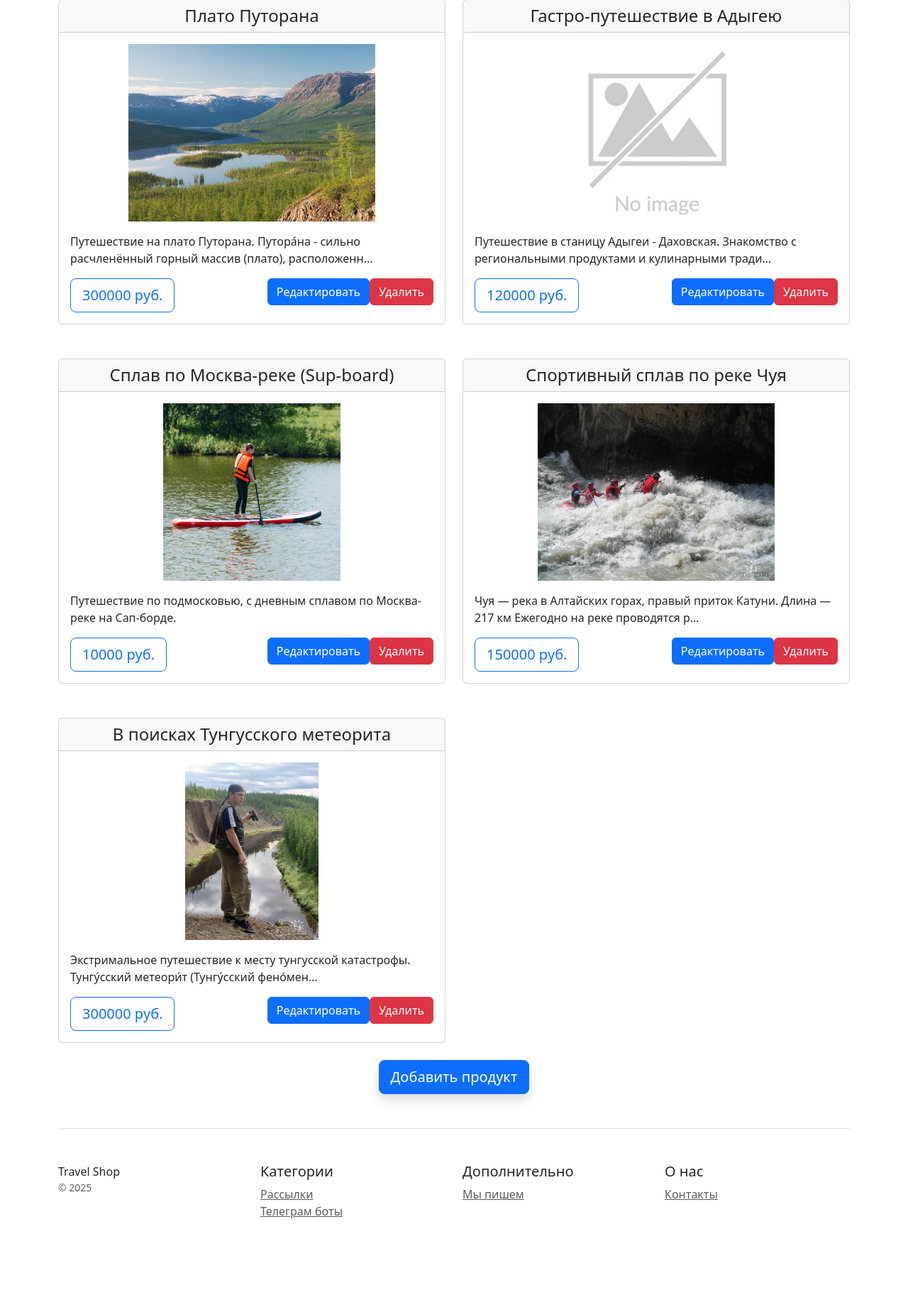
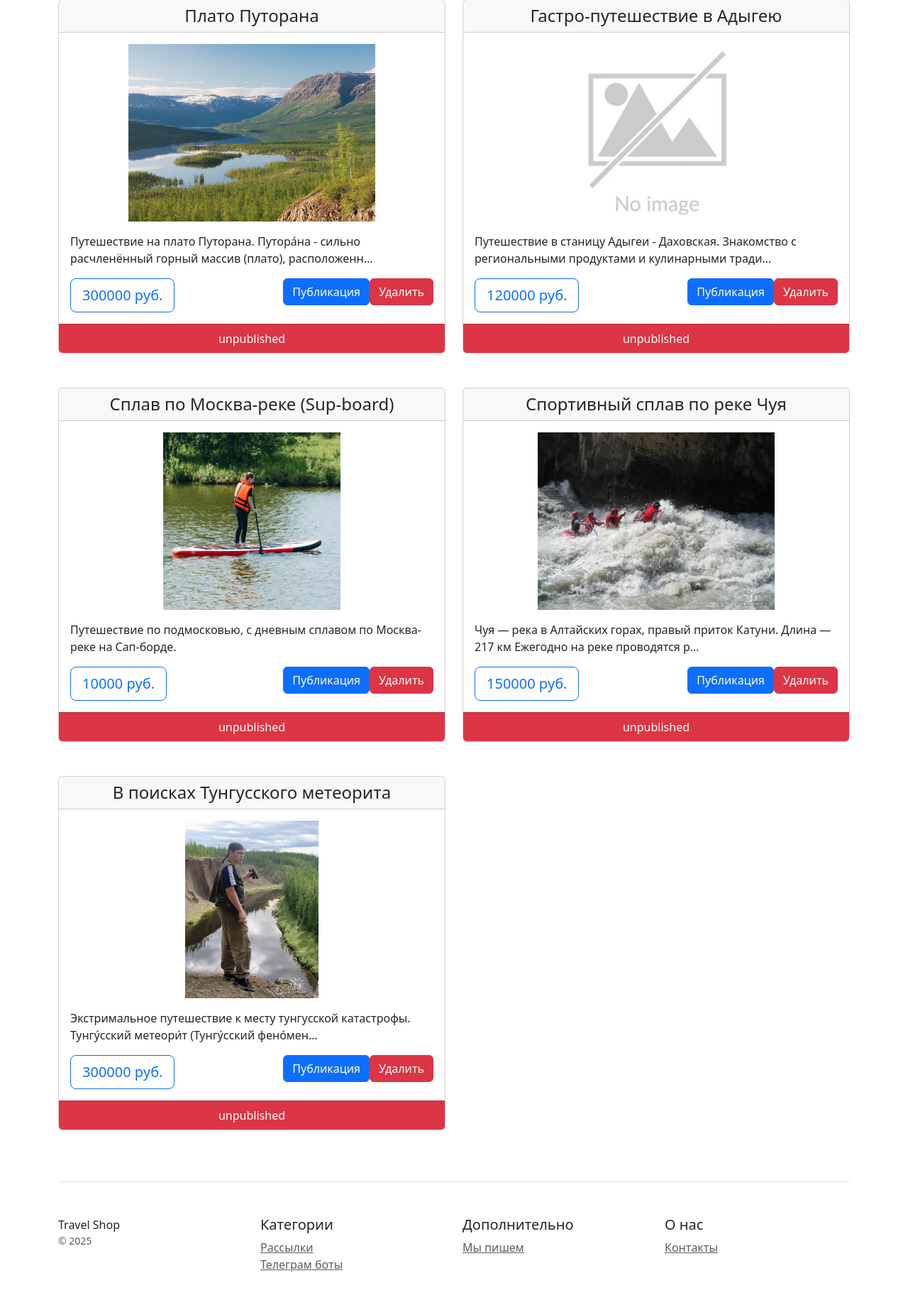
Before and after one commit to Arsenty123321/HW-Django, a Django app: page /product_list/ in a window 1280 px wide. Shown: the part 301-2132 px from the top of the page at 71% size. Before the commit the page ends 2017 px from the top, so only its background shows below. Run offline with Django 5.2, Linux system fonts and the light colour scheme; the visitor is signed in with stand-in values (Sample User, id 1); data comes from the database, SQL or seed files in the repository; some libraries are stand-ins or nearby versions.

Commit message:
Add permission logic to template

```diff
--- a/catalog/templates/catalog/product_list.html
+++ b/catalog/templates/catalog/product_list.html
@@ -10,6 +10,8 @@
 <div class="container">
     <div class="row row-cols-1 row-cols-md-2 g-4">
         {% for product in products %}
+
+        {% if product.status == "published" or perms.catalog.can_unpublish_product or user == product.owner %}
         <div class="col">
             <div class="card mb-4 box-shadow">
                 <div class="card-header text-center">
@@ -32,25 +34,51 @@
                             </a>
                         </div>
                         {% if user.is_authenticated %}
+
+                        {% if perms.catalog.can_unpublish_product or user == product.owner %}
+
                         <div class="col">
                             <div class="mt-auto d-flex justify-content-end">
                                 <div>
                                     <a class="btn btn-primary" href="{% url 'catalog:product_update' product.pk %}"
-                                       role="button">Редактировать</a>
+                                       role="button">
+                                        {% if perms.catalog.can_unpublish_product %}
+                                        Публикация
+                                        {% else %}
+                                        Редактировать
+                                        {% endif %}
+                                    </a>
                                 </div>
                                 <a class="btn btn-danger" href="{% url 'catalog:product_delete' product.pk %}"
                                    role="button">Удалить</a>
                             </div>
                         </div>
                         {% endif %}
+                        {% endif %}
                     </div>
                 </div>
 
+                {% if perms.catalog.can_unpublish_product or user == product.owner %}
+
+                {% if product.status == "unpublished" %}
+                <div class="card-footer text-white bg-danger text-center">
+                    {{ product.status }}
+                </div>
+                {% else %}
+                <div class="card-footer text-white bg-success text-center">
+                    {{ product.status }}
+                </div>
+                {% endif %}
+                {% endif %}
+
             </div>
         </div>
+
+        {% endif %}
+
         {% endfor %}
     </div>
-    {% if user.is_authenticated %}
+    {% if user.is_authenticated and not perms.catalog.can_unpublish_product %}
     <div class="text-center">
         <a class="btn btn-primary btn-lg shadow" href="{% url 'catalog:product_create' %}" role="button">Добавить
             продукт</a>
```
